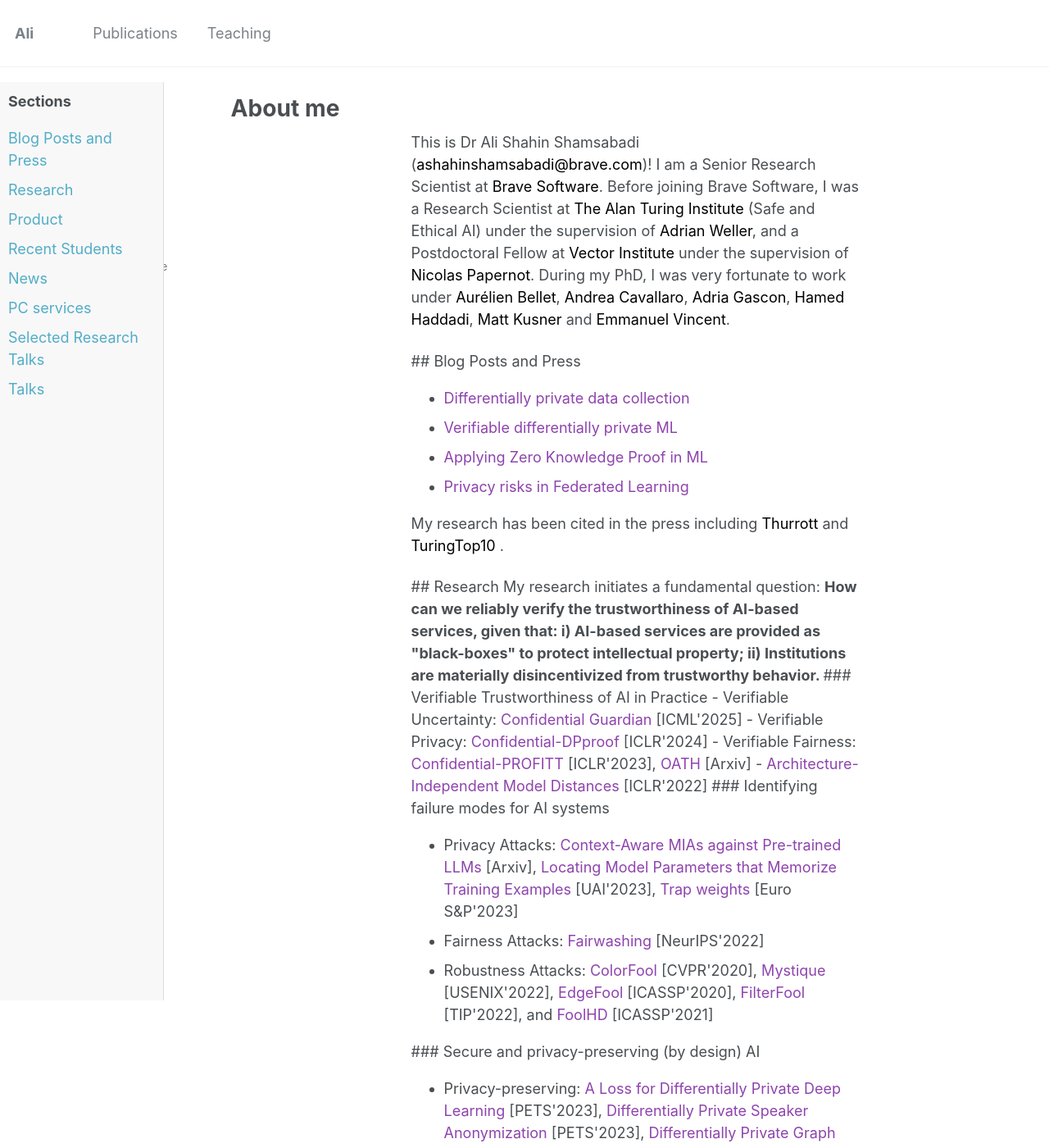
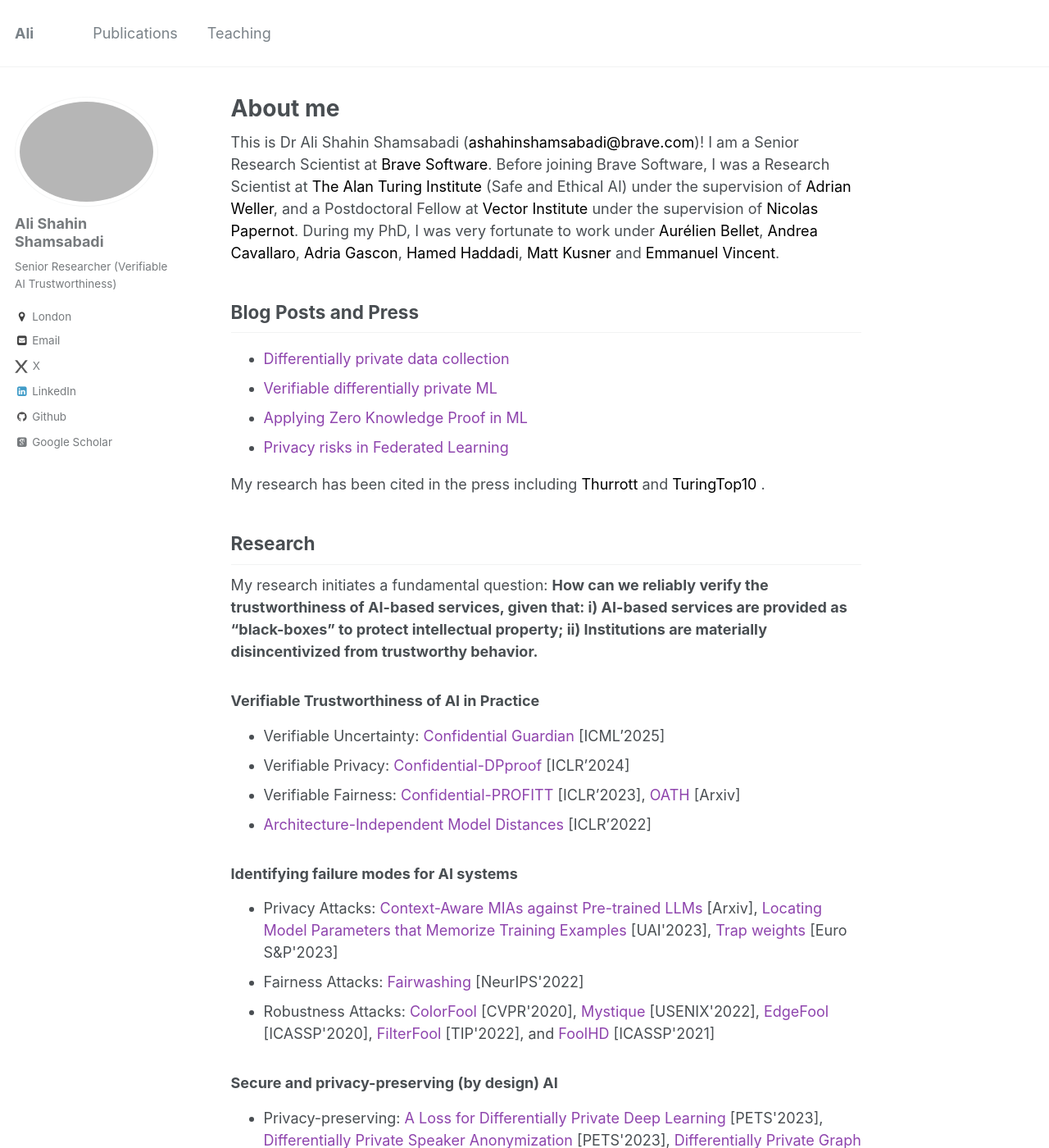
Before and after one commit to AliShahin/AliShahin.github.io, a Jekyll site: the page built from _pages/about.md, in a window 1280 px wide and 1400 px high. Shown: the whole window at 82% size. Built offline with Jekyll 4.4.1, drawn with Linux system fonts in a browser that asks for light colours; some web fonts are replaced; some of the changed text lies outside the part shown.

```diff
--- a/_pages/about.md
+++ b/_pages/about.md
@@ -7,28 +7,6 @@ redirect_from:
   - /about/
   - /about.html
 ---
-
-<style>
-.main-content-with-sidebar {
-  margin-left: 220px;
-}
-</style>
-
-<div style="position:fixed; left:0; top:100px; width:200px; background:#f8f8f8; padding:10px; border-right:1px solid #ddd; z-index:1000; height:80vh; overflow:auto;">
-  <b>Sections</b>
-  <ul style="list-style-type:none; padding-left:0;">
-    <li><a href="#blog-posts-and-press">Blog Posts and Press</a></li>
-    <li><a href="#research">Research</a></li>
-    <li><a href="#product">Product</a></li>
-    <li><a href="#recent-students">Recent Students</a></li>
-    <li><a href="#news">News</a></li>
-    <li><a href="#pc-services">PC services</a></li>
-    <li><a href="#selected-research-talks">Selected Research Talks</a></li>
-    <li><a href="#talks">Talks</a></li>
-  </ul>
-</div>
-
-<div class="main-content-with-sidebar">
 
 <p>
   This is Dr Ali Shahin Shamsabadi (<a href="mailto:ashahinshamsabadi@brave.com" style="color:#000000;">ashahinshamsabadi@brave.com</a>)! I am a Senior Research Scientist at
@@ -225,5 +203,3 @@ against Pre-trained Large Language Models](https://arxiv.org/pdf/2409.13745).
 - 05/2020 - ICASSP 2020 conference -- EdgeFool: An Adversarial Image Enhancement Filter <i class="fa fa-youtube-play" style="color:blue"></i>[<font color="blue">Video</font>](https://www.youtube.com/watch?v=jzoo5USTUSs&t=1s)
 - 06/2018 - The Alan Turing Institute -- Privacy-Aware Neural Network Classification & Training -- <i class="fa fa-youtube-play" style="color:blue"></i>[<font color="blue">Video</font>](https://www.youtube.com/watch?v=pJtw6IRo9q4)
 - 06/2018 - QMUL summer school -- Distribute One-Class Learning <i class="fa fa-youtube-play" style="color:blue"></i>[<font color="blue">Video</font>](https://www.youtube.com/watch?v=9w_TP8iwpxI)
-
-</div>
```
